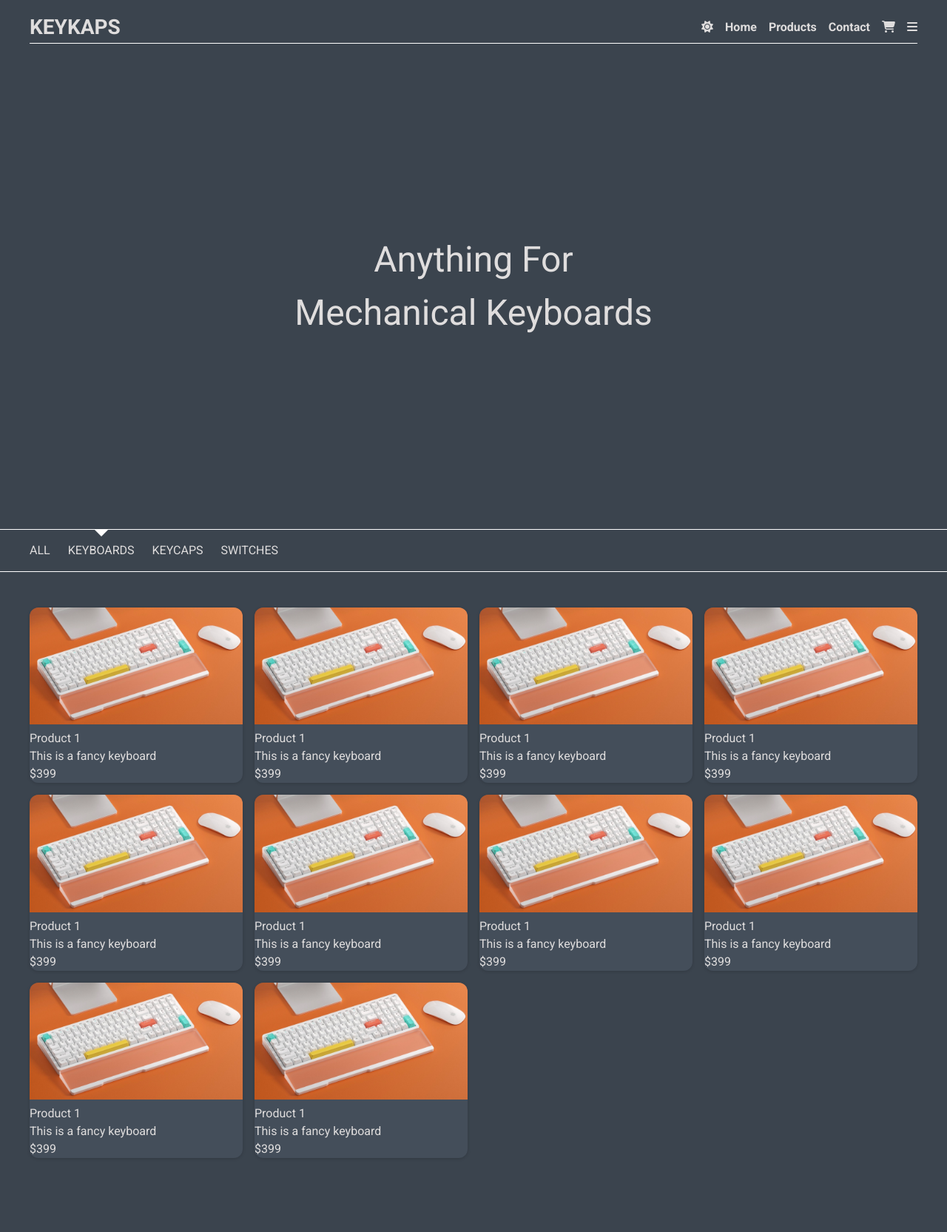
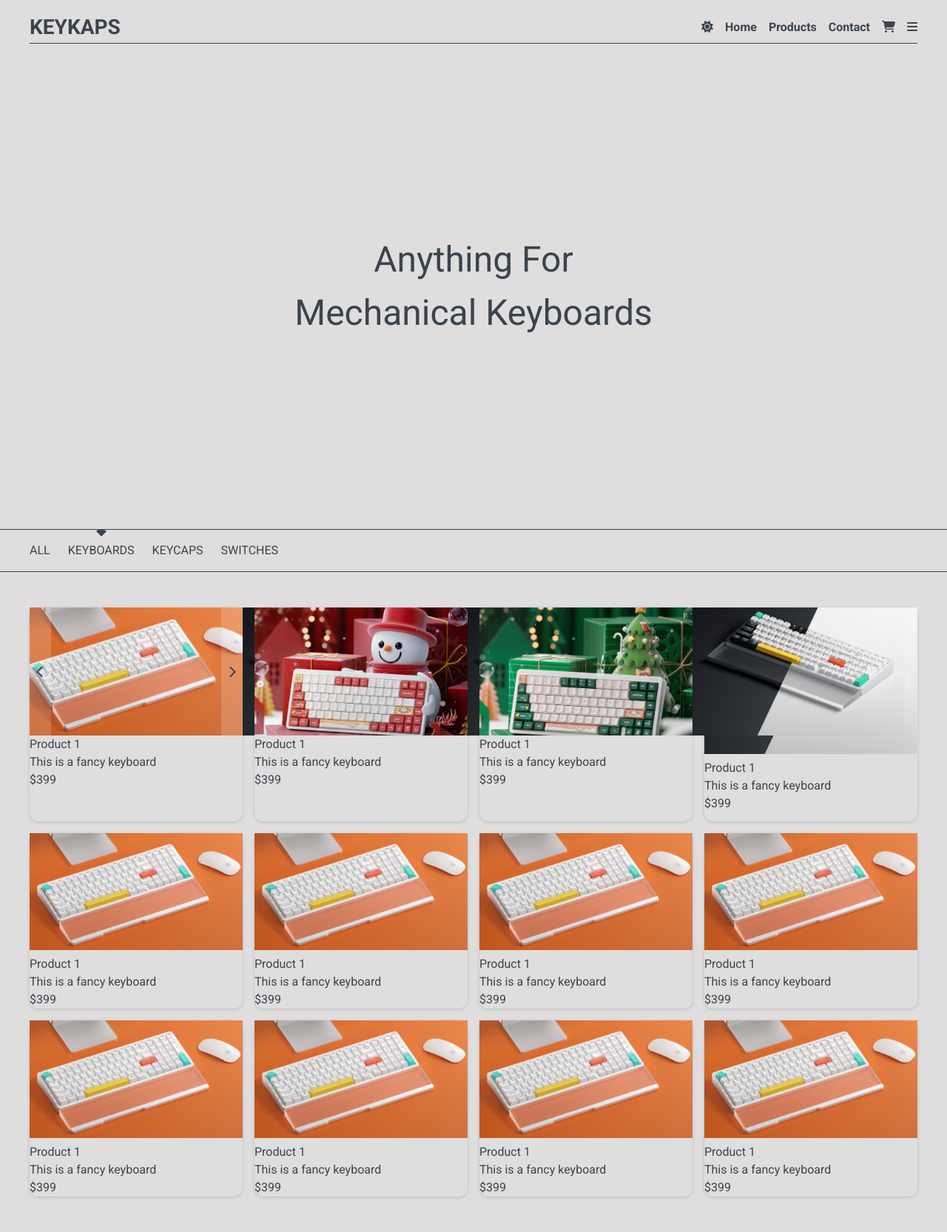
Before and after one commit to ThibaultCallia/GW1, a PHP site: page / in a window 1280 px wide. Shown: the whole page at 74% size. Before the commit the page ends 1560 px from the top, so only its background shows below. Run offline with PHP 8.4, Linux system fonts and the light colour scheme; some libraries are stand-ins or nearby versions.

Commit message:
started working on product card carousel

```diff
--- a/css/carousel.css
+++ b/css/carousel.css
@@ -15,6 +15,11 @@
   width: min(var(--carousel-width), 100vw - 2 * var(--padding-general-sides));
 
   /* touch-action: pan-y; */
+}
+
+.test-figure {
+  width: 100%;
+  position: relative;
 }
 
 .carousel__img {
--- a/css/nav.css
+++ b/css/nav.css
@@ -1,5 +1,5 @@
 header {
-  background-color: var(--clr-body-dark);
+  background-color: var(--clr-body-light);
   font-weight: 700;
   position: sticky;
   top: 0;
@@ -16,7 +16,7 @@ header {
   display: flex;
   justify-content: space-between;
   align-items: flex-end;
-  border-bottom: 1px solid white;
+  border-bottom: 1px solid var(--clr-body-dark);
   padding-top: 1rem;
   align-items: center;
 }
--- a/css/products_grid_filter.css
+++ b/css/products_grid_filter.css
@@ -1,16 +1,15 @@
 :root {
-  --clr-product-card-background: hsl(212, 14%, 31%);
   --padding-filter: 1rem;
 }
 
 /* ------ FILTER ------ */
 
 .products__filter {
-  border-bottom: 1px solid white;
-  border-top: 1px solid white;
+  border-bottom: 1px solid var(--clr-body-dark);
+  border-top: 1px solid var(--clr-body-dark);
   padding-top: var(--padding-filter);
   padding-bottom: var(--padding-filter);
-  background-color: var(--clr-body-dark);
+  background-color: var(--clr-body-light);
   position: sticky;
   top: 58px;
   z-index: 21;
@@ -36,7 +35,8 @@
   transform: translateX(50%);
   top: -17px;
   border: 10px solid;
-  border-color: rgb(255, 255, 255) #0000 #0000 #0000;
+  border-radius: 10px;
+  border-color: var(--clr-body-dark) #0000 #0000 #0000;
 }
 
 @media (max-width: 470px) {
@@ -63,11 +63,37 @@
 
 .product-card {
   border-radius: 0.75rem;
-  overflow: hidden;
-  background-color: var(--clr-product-card-background);
+  /* overflow: hidden; */
+  background-color: var(--clr-body-light);
   box-shadow: rgba(0, 0, 0, 0.16) 0px 1px 4px;
 }
 
+.product-img-container {
+  display: flex;
+  height: 60%;
+  position: relative;
+}
+.test-figure {
+  flex-shrink: 0;
+}
 .product-card__img {
   width: 100%;
+  height: 100%;
+  object-fit: cover;
 }
+.carousel-btn {
+  position: absolute;
+  display: flex;
+  justify-content: center;
+  align-items: center;
+  z-index: 2;
+  width: 10%;
+  height: 100%;
+  background-color: hsla(0, 0%, 100%, 0.164);
+}
+.right-btn {
+  right: 0;
+}
+.left-btn {
+  left: 0;
+}
--- a/css/style.css
+++ b/css/style.css
@@ -25,8 +25,8 @@
 
 body {
   font-family: var(--ff);
-  background-color: var(--clr-body-dark);
-  color: var(--clr-body-light);
+  background-color: var(--clr-body-light);
+  color: var(--clr-body-dark);
   /* overflow: hidden; */
   /* transition: all 200ms ease; */
   /* overflow: hidden; */
@@ -46,8 +46,6 @@ body {
 /* <- products -> */
 
 .products__filter {
-  width: 100vw;
-
   margin-top: var(--margin-vert-between-sections);
   margin-bottom: var(--margin-vert-between-sections);
 }
--- a/index.html
+++ b/index.html
@@ -23,7 +23,7 @@
     ></script>
 
     <!-- Title -->
-    <title>Keykaps</title>
+    <title>#️⃣ Keykaps</title>
   </head>
   <body>
     <main>
@@ -111,13 +111,73 @@
           </div>
           <div class="grid-container">
             <div class="product-card">
-              <figure>
+              <div class="product-img-container">
+                <div class="carousel-btn right-btn">
+                  <i class="fa-solid fa-chevron-right"></i>
+                </div>
+                <div class="carousel-btn left-btn">
+                  <i class="fa-solid fa-chevron-left"></i>
+                </div>
+                <figure class="test-figure">
                   <img
                     class="product-card__img"
                     src="images/sliderImages/nuphy1.jpg"
                     alt=""
                   />
                 </figure>
+                <figure class="test-figure">
+                  <img
+                    class="product-card__img"
+                    src="images/sliderImages/nuphy2.jpg"
+                    alt=""
+                  />
+                </figure>
+              </div>
+
+              <p class="product-card__title">Product 1</p>
+              <p class="product-card__details">This is a fancy keyboard</p>
+              <p class="product-card__price">$399</p>
+            </div>
+            <div class="product-card">
+              <div class="product-img-container">
+                <figure class="test-figure">
+                  <img
+                    class="product-card__img"
+                    src="images/sliderImages/nuphyHalo.jpg"
+                    alt=""
+                  />
+                </figure>
+                <figure class="test-figure">
+                  <img
+                    class="product-card__img"
+                    src="images/sliderImages/nuphy2.jpg"
+                    alt=""
+                  />
+                </figure>
+              </div>
+
+              <p class="product-card__title">Product 1</p>
+              <p class="product-card__details">This is a fancy keyboard</p>
+              <p class="product-card__price">$399</p>
+            </div>
+            <div class="product-card">
+              <div class="product-img-container">
+                <figure class="test-figure">
+                  <img
+                    class="product-card__img one"
+                    src="images/sliderImages/nuphyAir96.jpg"
+                    alt=""
+                  />
+                </figure>
+                <figure class="test-figure">
+                  <img
+                    class="product-card__img two"
+                    src="images/sliderImages/nuphy2.jpg"
+                    alt=""
+                  />
+                </figure>
+              </div>
+
               <p class="product-card__title">Product 1</p>
               <p class="product-card__details">This is a fancy keyboard</p>
               <p class="product-card__price">$399</p>
@@ -126,7 +186,7 @@
               <figure>
                 <img
                   class="product-card__img"
-                  src="images/sliderImages/nuphy1.jpg"
+                  src="images/sliderImages/nuphy2.jpg"
                   alt=""
                 />
               </figure>
```
Lines whose indentation alone changed are shown as unchanged.
